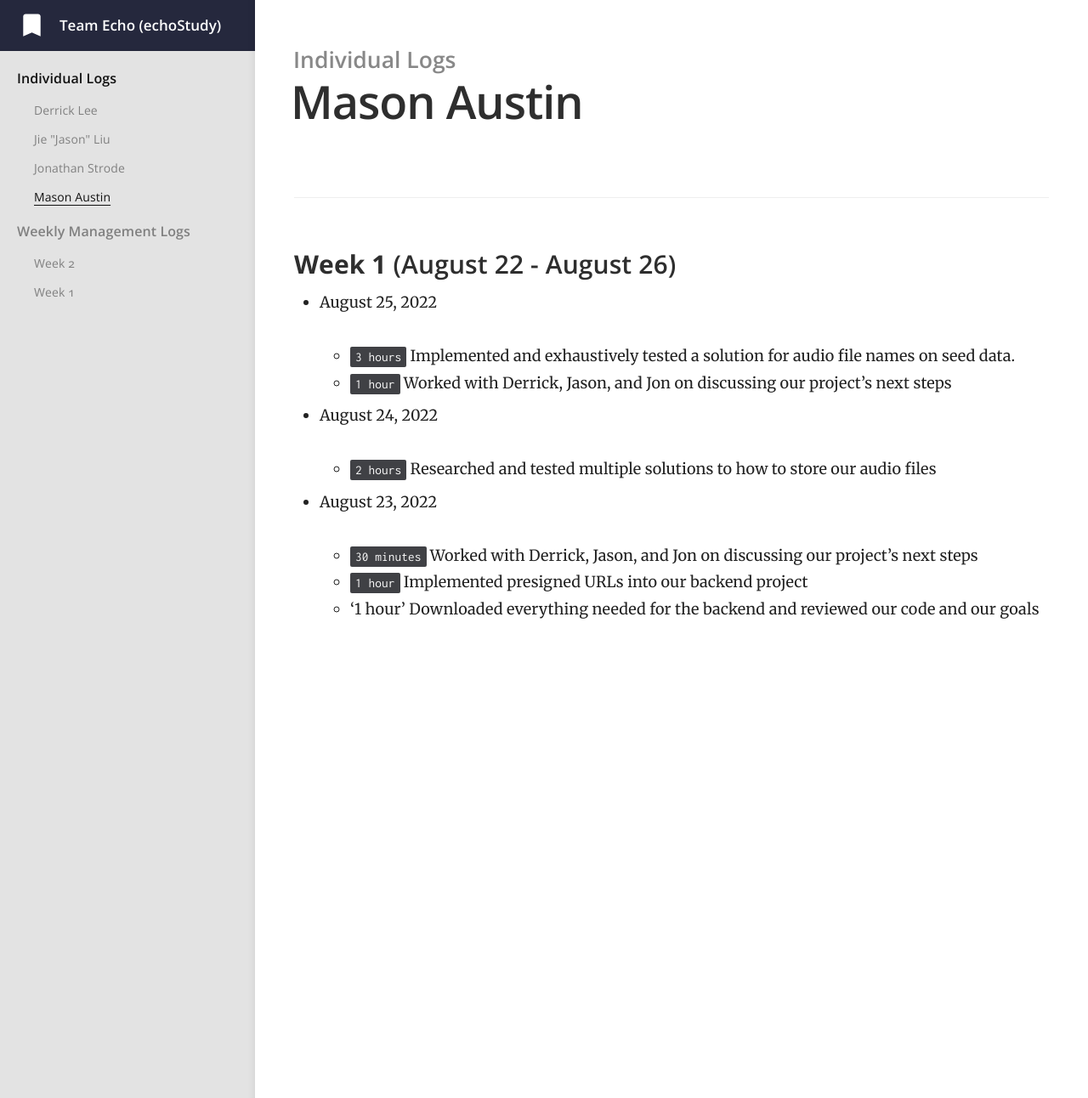
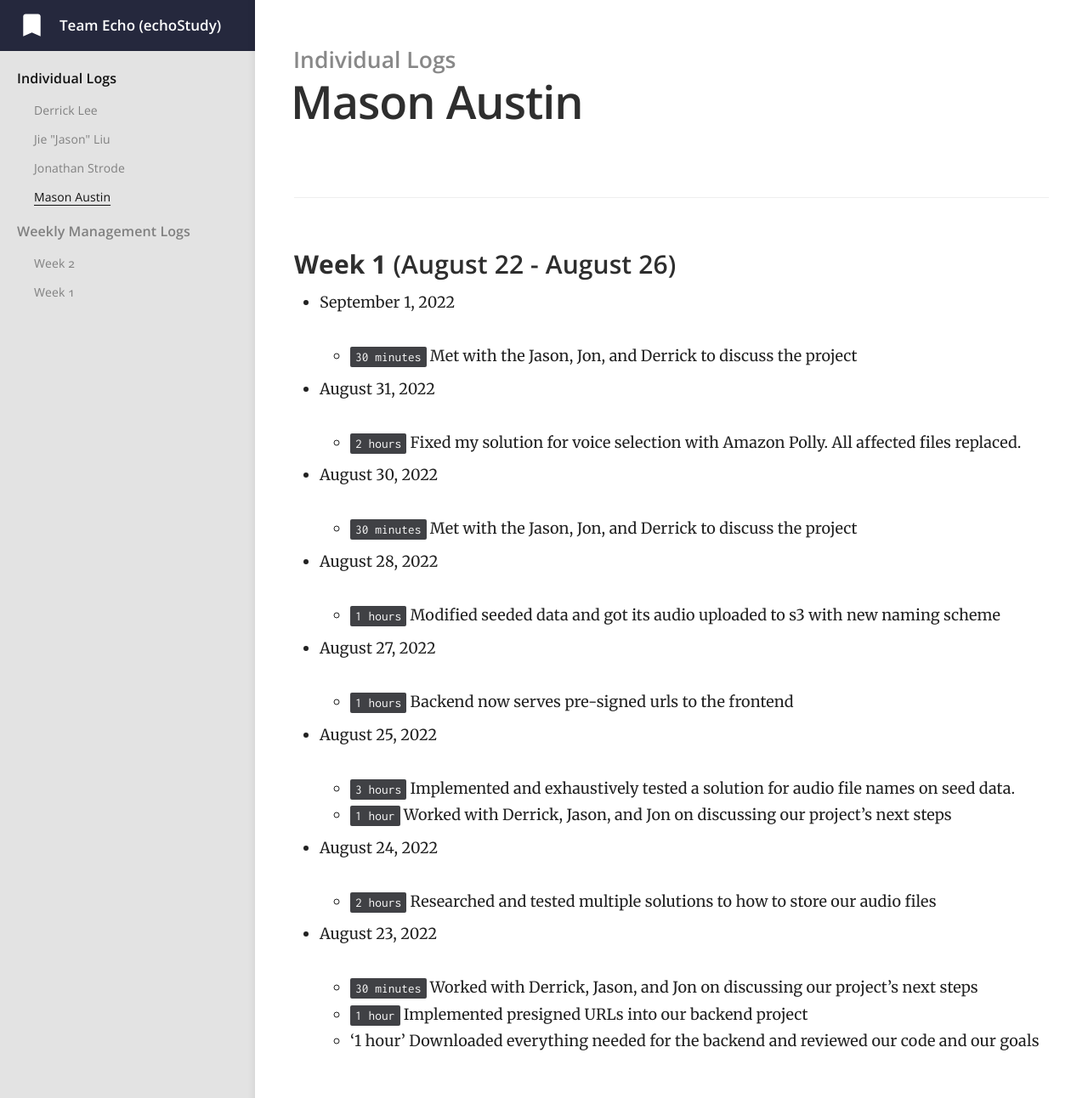
Before and after one commit to jiejasonliu/team-echo-site, a Jekyll site: the page built from _docs/individual-logs/masonaustin-logs.md, in a window 1280 px wide and 1292 px high. Shown: the whole window at 85% size. Built offline with Jekyll 4.4.1, drawn with Linux system fonts in a browser that asks for light colours.

Commit message:
week 2 individual log

```diff
--- a/_docs/individual-logs/masonaustin-logs.md
+++ b/_docs/individual-logs/masonaustin-logs.md
@@ -5,6 +5,26 @@ order: 1
 ---
 
 ### **Week 1** (August 22 - August 26)
+
+ - September 1, 2022
+
+   - `30 minutes` Met with the Jason, Jon, and Derrick to discuss the project
+
+ - August 31, 2022
+
+   - `2 hours` Fixed my solution for voice selection with Amazon Polly. All affected files replaced.
+
+ - August 30, 2022
+
+   - `30 minutes` Met with the Jason, Jon, and Derrick to discuss the project
+
+ - August 28, 2022
+
+   - `1 hours` Modified seeded data and got its audio uploaded to s3 with new naming scheme
+
+ - August 27, 2022
+
+   - `1 hours` Backend now serves pre-signed urls to the frontend
 
  - August 25, 2022
 
```
